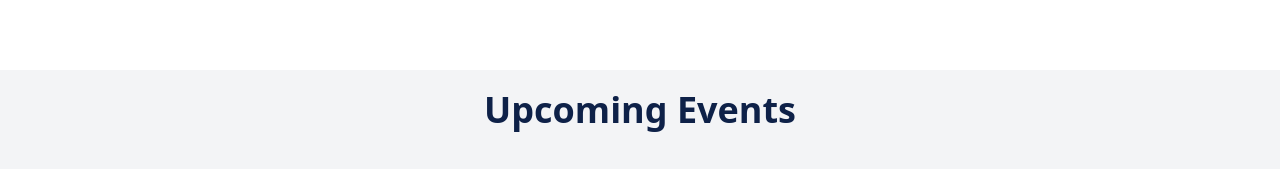
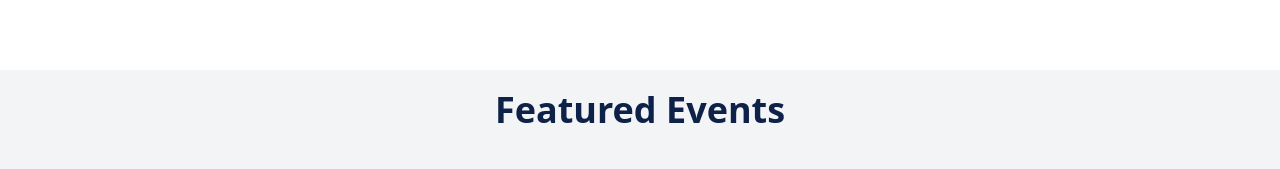
Before and after one commit to DanyalSarwar325/CareerDynamics_CaseStudy, a React (Vite) app: page / in a window 1280 px wide. Shown: the part 730-899 px from the top of the page. Built offline with nearby package versions, Linux system fonts and the light colour scheme.

Commit message:
Corrected Errors

```diff
--- a/src/App.jsx
+++ b/src/App.jsx
@@ -29,7 +29,7 @@
       <HeroSection />
 
       <div id='events' className="bg-gray-100" ref={eventsRef}>
-        <h1 className="text-4xl text-[#0E2148] text-center pt-5 font-bold">Upcoming Events</h1>
+        <h1 className="text-4xl text-[#0E2148] text-center pt-5 font-bold">Featured Events</h1>
         <div className="min-h-screen bg-gray-100 py-10 px-4 flex flex-wrap gap-6 justify-center">
           {data
             .filter((item) => item.eventName.toLowerCase().includes(query.toLowerCase()))
```
